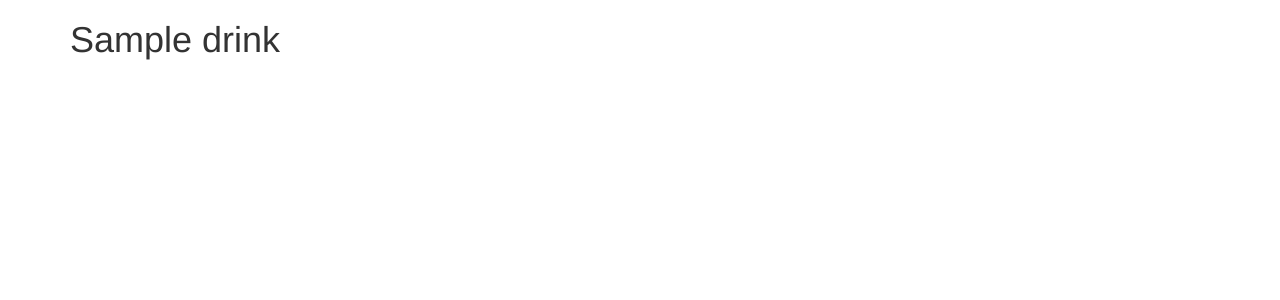
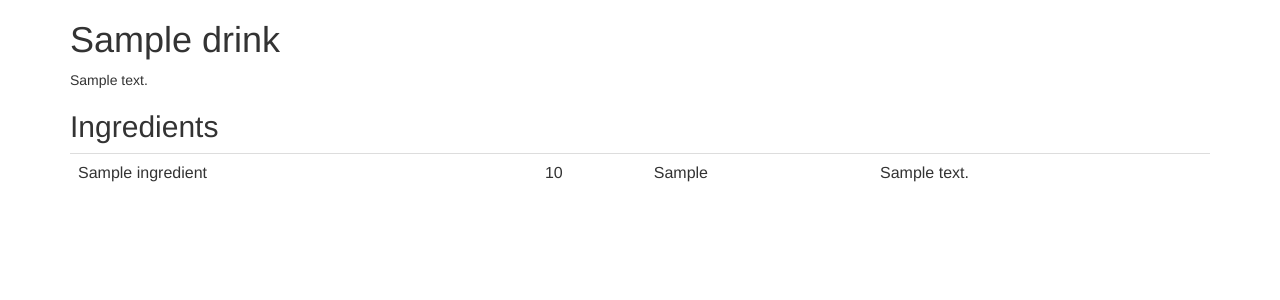
Before and after one commit to Unic0arn/Mixology, a Django app: page /drink/1/ in a window 1280 px wide. Shown: the top 300 px of the page. Run offline with Django 3.2, Linux system fonts and the light colour scheme; tables that the repository leaves empty hold one stand-in row (values such as "Sample post"); parts of the project's set-up code (start-up, migrations or seed data) failed here and were passed over; some libraries are stand-ins or nearby versions.

Commit message:
Added recipe to drink view

```diff
--- a/mixology/drink/views.py
+++ b/mixology/drink/views.py
@@ -27,8 +27,9 @@ def search_drinks(request):
 def drink_view(request, drink_id):
     print "here"
     drink = Drink.objects.get(id=drink_id)
-    ingredients = drink.recipe_set.all()
-    return render_to_response("drink/drink.html", {'drink': drink, 'ingredients': ingredients})
+    recipe = drink.recipe_set.all()
+
+    return render_to_response("drink/drink.html", {'drink': drink, 'ingredients': recipe})
 
 
 def init(request):
--- a/mixology/templates/drink/drink.html
+++ b/mixology/templates/drink/drink.html
@@ -8,6 +8,21 @@
         <div class="container">
             <h1>{{drink.name}} </h1>
 
+            <p>{{drink.description}}</p>
+            <h2>Ingredients</h2>
+                 <table class="table">
+                {% for r in ingredients %}
+                    <tr>
+                    <td> {{r.ingredient.name}}</td>
+                    <td> {{r.amount}}</td>
+                    <td> {{r.ingredient.unit}}</td>
+                    <td> {{r.note}}</td>
+
+                {% endfor %}
+
+
+                 </table>
+
         </div>
     </body>
 </html>
```
